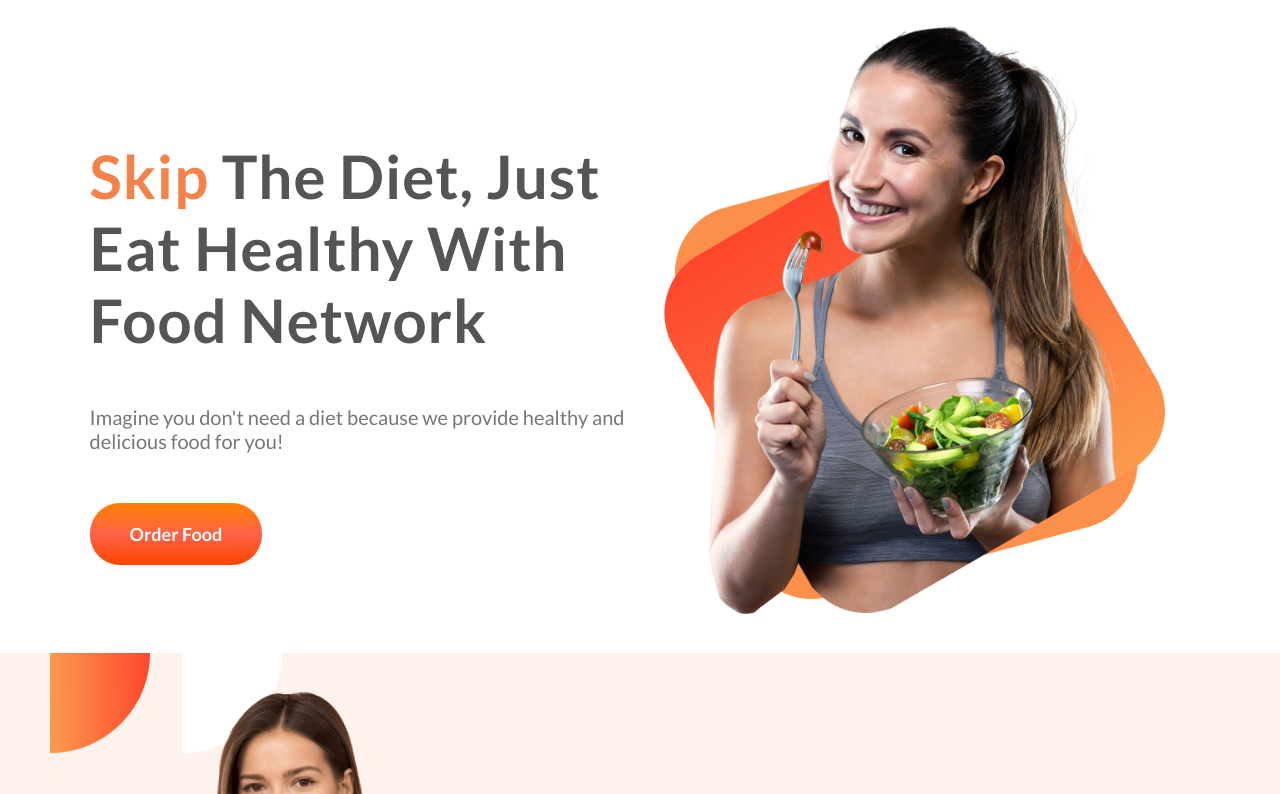
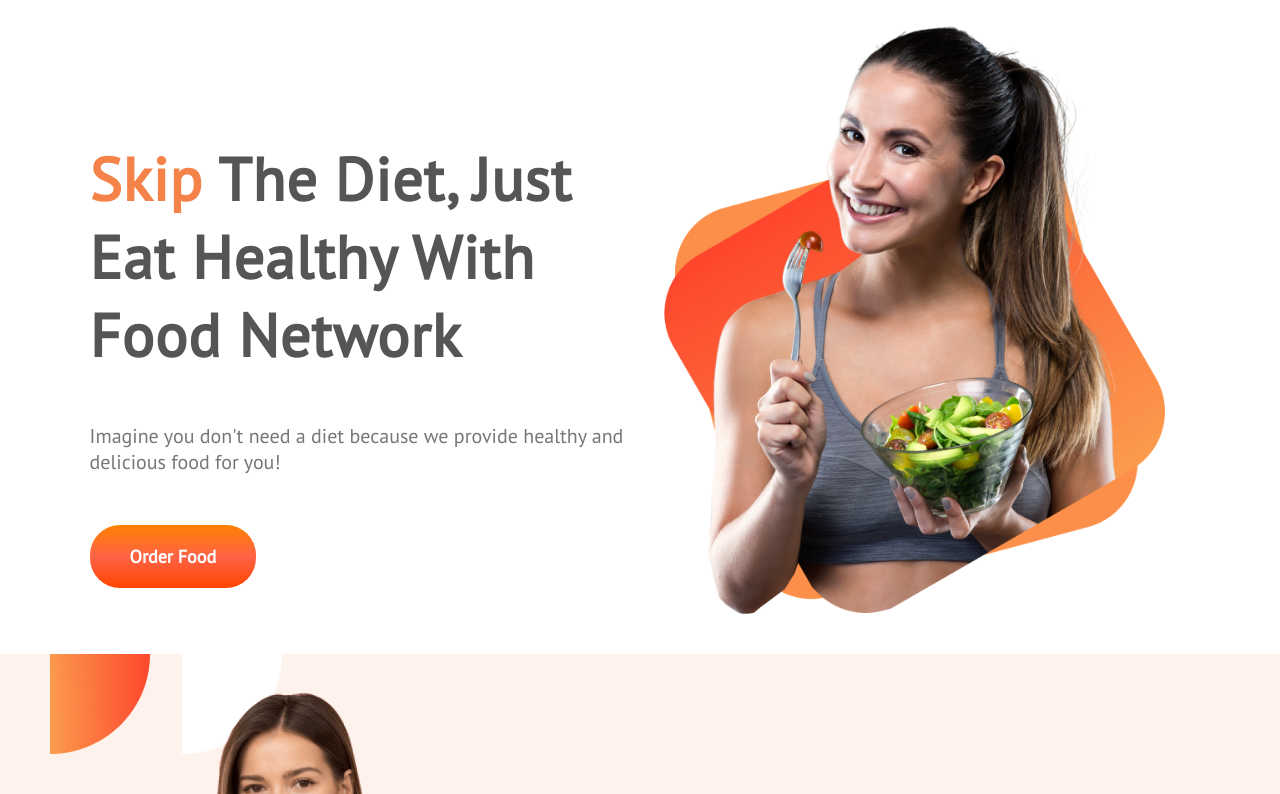
Before and after one commit to Syeda-Aisha-Ahmad/eat-healthy, a plain HTML site: page index.html in a window 1280 px wide. Shown: the top 794 px of the page. Drawn offline with Linux system fonts and the light colour scheme.

Commit message:
font added

```diff
--- a/index.html
+++ b/index.html
@@ -7,7 +7,7 @@
     <meta name="viewport" content="width=device-width, initial-scale=1.0">
     <link rel="preconnect" href="https://fonts.googleapis.com">
     <link rel="preconnect" href="https://fonts.gstatic.com" crossorigin>
-    <link href="https://fonts.googleapis.com/css2?family=Lato:wght@400;700&display=swap" rel="stylesheet">
+    <link href="https://fonts.googleapis.com/css2?family=PT+Sans&display=swap" rel="stylesheet">
     <link rel="stylesheet" href="style.css">
     <title>Document</title>
 </head>
--- a/style.css
+++ b/style.css
@@ -1,6 +1,7 @@
 body {
     margin: 0;
-    font-family: 'Lato', sans-serif;
+    font-family: 'PT Sans', sans-serif;
+
 }
 
 /*******************Common Css*******************/
@@ -14,7 +15,7 @@ h1 {
     color: #555;
     letter-spacing: 1px;
     font-weight: bolder;
-    font-family: 'Lato', sans-serif;
+    font-family: 'PT Sans', sans-serif;
 
 }
 
```
